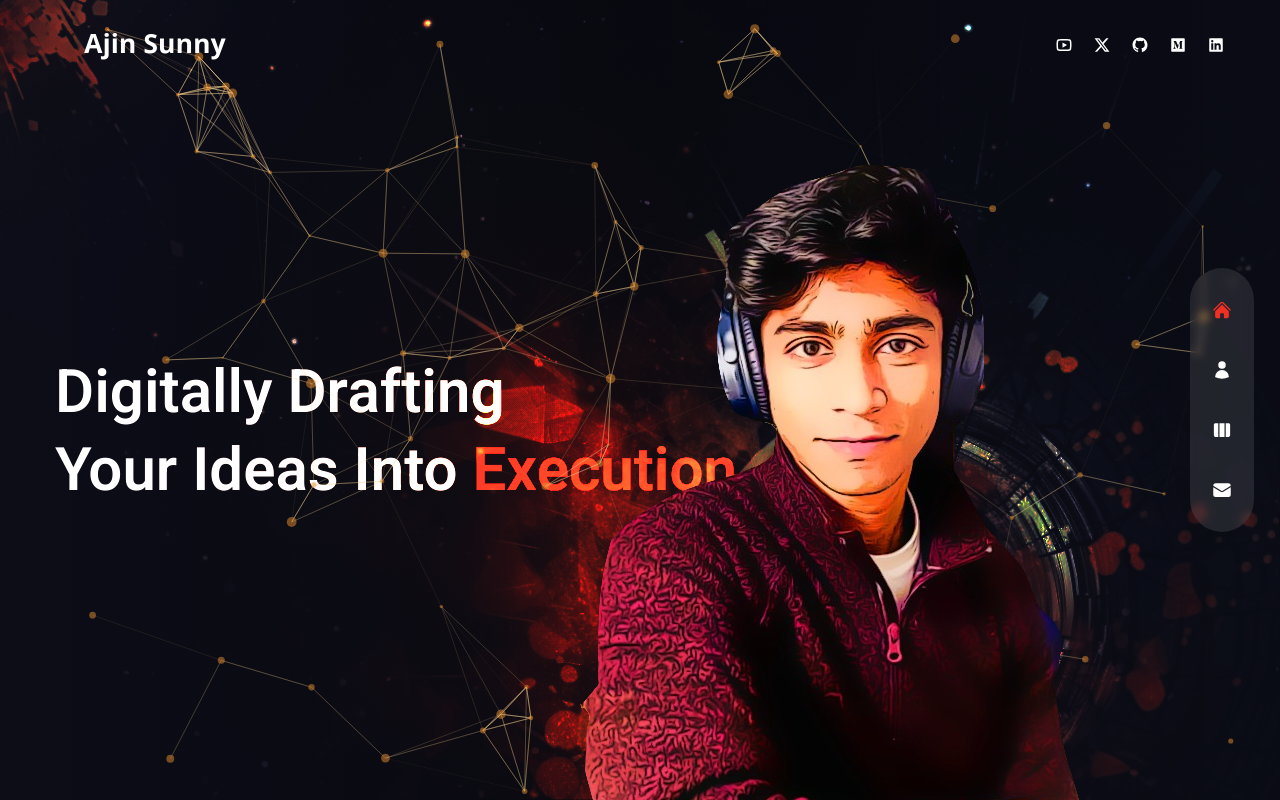
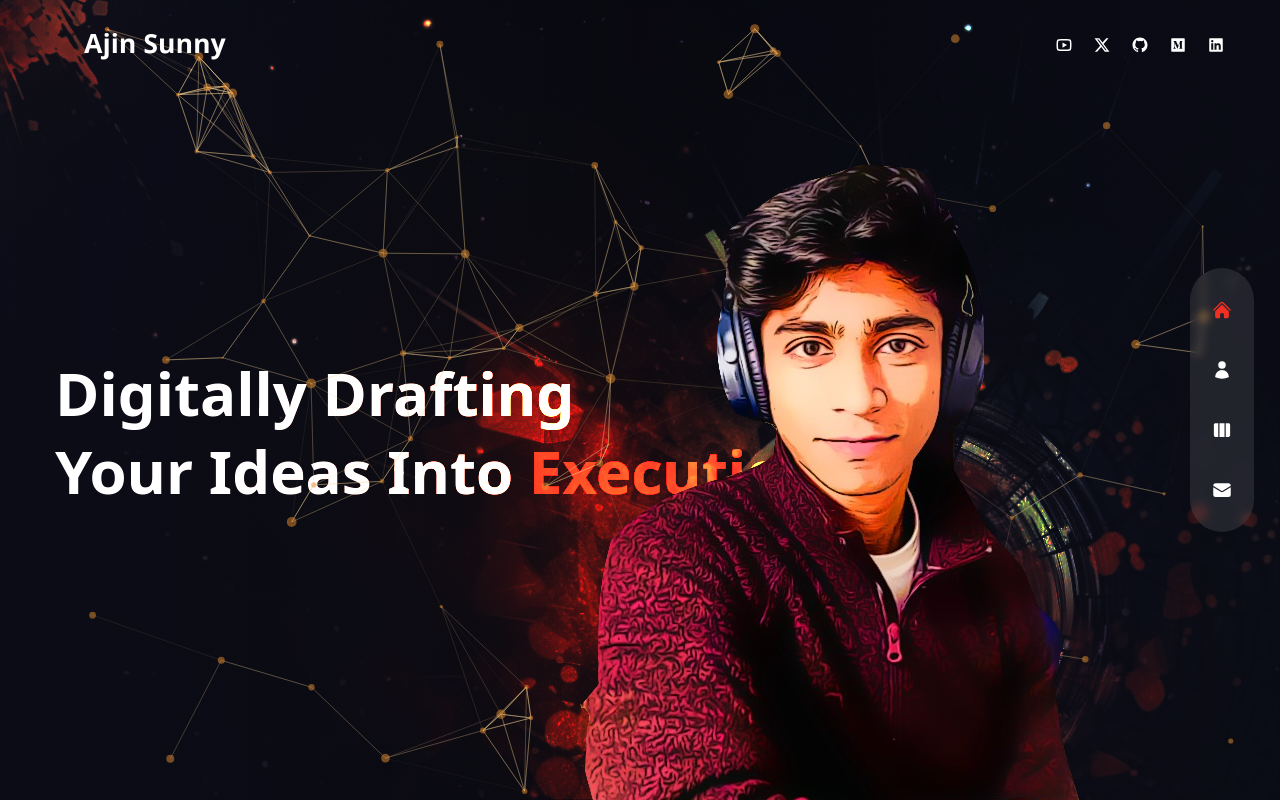
Before and after one commit to ajinsunny/ajinsunnywebsite, a Next.js app: page / in a window 1280 px wide. Built offline with nearby package versions, Linux system fonts and the light colour scheme.

Commit message:
Update fonts and configuration

```diff
--- a/components/Layout.js
+++ b/components/Layout.js
@@ -1,13 +1,3 @@
-// fonts
-import { Heebo } from "@next/font/google";
-
-// font settings
-const heebo = Heebo({
-  subsets: ["latin"],
-  variable: "--font-heebo",
-  weight: ["100", "200", "300", "400", "500", "600", "700", "800"],
-});
-
 // components
 import Nav from "../components/Nav";
 import Header from "../components/Header";
@@ -17,7 +7,7 @@ import Head from "next/head";
 const Layout = ({ children }) => {
   return (
     <div
-      className={`page bg-site text-white bg-cover bg-no-repeat ${heebo.variable} font-heebo relative`}
+      className={`page bg-site text-white bg-cover bg-no-repeat font-heebo relative`}
     >
       <TopLeftImg />
       <Nav />
--- a/next.config.js
+++ b/next.config.js
@@ -2,6 +2,9 @@
 const nextConfig = {
   reactStrictMode: true,
   swcMinify: true,
-}
+  fonts: {
+    domains: ["fonts.googleapis.com"],
+  },
+};
 
-module.exports = nextConfig
+module.exports = nextConfig;
--- a/package.json
+++ b/package.json
@@ -9,6 +9,8 @@
     "lint": "next lint"
   },
   "dependencies": {
+    "@headlessui/react": "^1.7.17",
+    "@heroicons/react": "^2.0.18",
     "@tailwindcss/forms": "^0.5.7",
     "dotenv": "^16.3.1",
     "framer-motion": "^10.12.16",
--- a/styles/globals.css
+++ b/styles/globals.css
@@ -1,6 +1,7 @@
 @tailwind base;
 @tailwind components;
 @tailwind utilities;
+@import url("https://fonts.googleapis.com/css2?family=Heebo:wght@100;200;300;400;500;600;700;800&display=swap");
 
 .translate-z-0 {
   transform: translateZ(0px);
```
Also changed, not shown: 1 other file (tests, documents, lock files or other folders).
